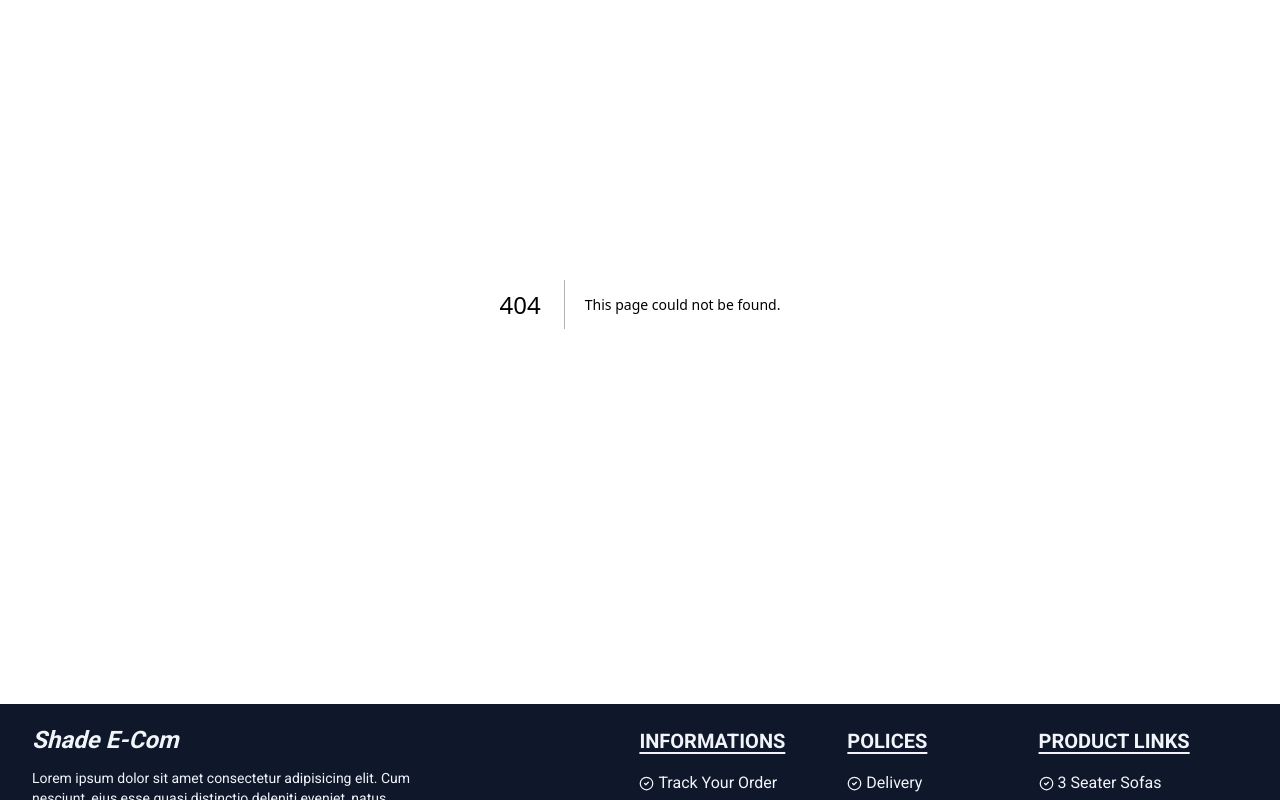
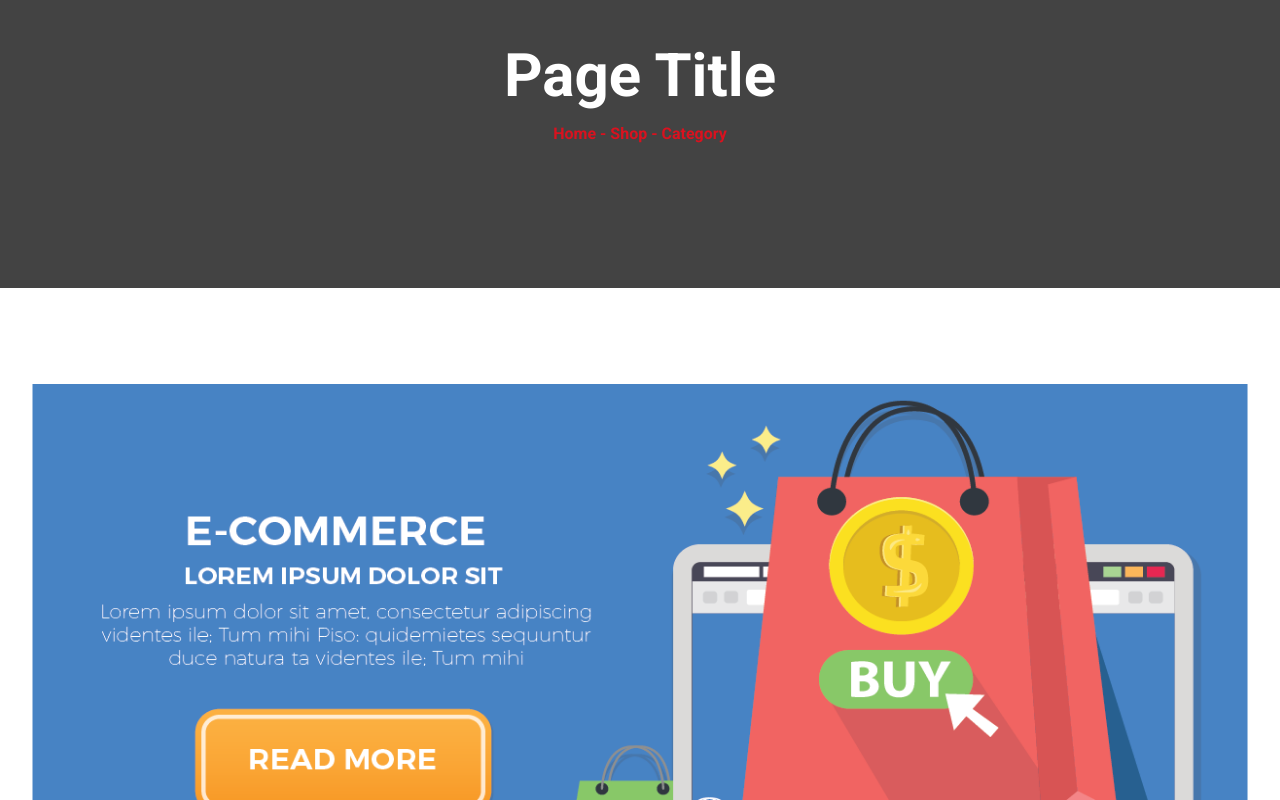
Before and after one commit to sellimenes/shade-ecom, a Next.js app: page /products in a window 1280 px wide. Before the commit this address had no page. Shown: the part 160-960 px from the top of the page. Built offline with nearby package versions, Linux system fonts and the light colour scheme.

Commit message:
category page start

```diff
--- /dev/null
+++ b/app/[category]/page.tsx
@@ -0,0 +1,24 @@
+import React from 'react'
+import Image from 'next/image'
+
+import Banner from '@/components/Banner'
+import PageHead from '@/components/PageHead'
+
+import BannerPic from "@/public/banners/Banners-02.png"
+
+type Props = {}
+
+const CategoryPage = (props: Props) => {
+  return (
+    <>
+        <PageHead title='Page Title' />
+        <section className='container my-24'>
+          <Banner className='w-full aspect-[21/10]'>
+            <Image src={BannerPic} alt="" fill  />
+          </Banner>
+        </section>
+    </>
+  )
+}
+
+export default CategoryPage;
--- /dev/null
+++ b/components/Banner.tsx
@@ -0,0 +1,18 @@
+import React from 'react'
+
+type Props = {
+    children: React.ReactNode
+    className?: string
+}
+
+// Just need to use Next Image tag as children
+
+const Banner = ({children, className}: Props) => {
+  return (
+    <div className={`relative  ${className}`}>
+        {children}
+    </div>
+  )
+}
+
+export default Banner
--- /dev/null
+++ b/components/PageHead.tsx
@@ -0,0 +1,19 @@
+import React from 'react'
+
+type Props = {
+    title: string
+    className?: string
+}
+
+const PageHead = ({title, className}: Props) => {
+    return (
+    <section className={`flex flex-col items-center justify-center gap-4 w-full h-96 bg-[#434343] ${className}`}>
+      <h2 className='text-6xl font-bold text-white'>{title}</h2>
+        <p className='text-[#d9121f] font-bold'>
+            Home - Shop - Category
+        </p>
+    </section>
+  )
+}
+
+export default PageHead
```
